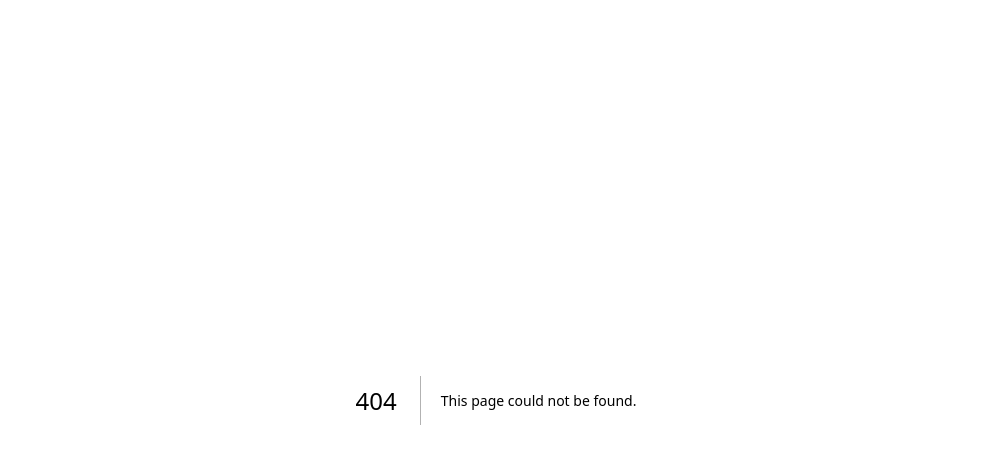
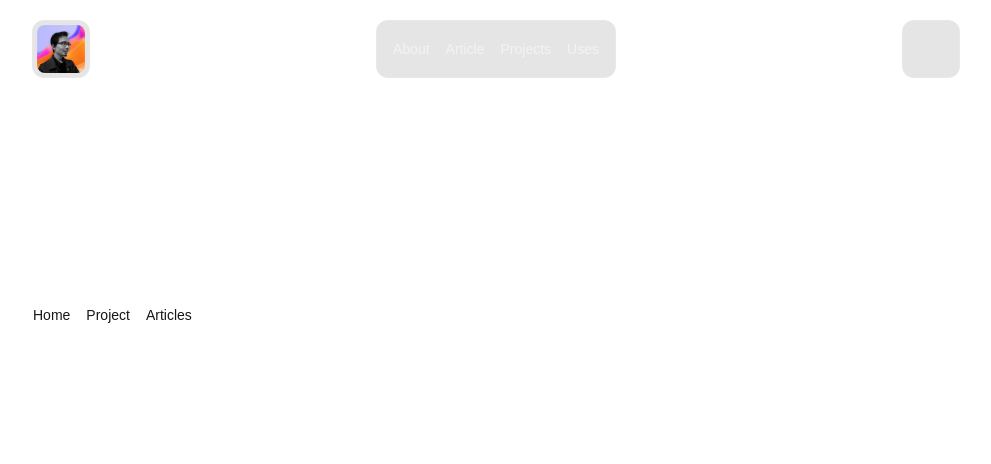
Before and after one commit to mmriz16/portfolio-latest, a Next.js app: page /pages/uses in a window 1280 px wide. Before the commit this address had no page. Shown: the top 464 px of the page, without its empty margins (144-1135 px from the left). Built offline with nearby package versions, Linux system fonts and the light colour scheme.

Commit message:
feat(pages): add new page components and restructure navigation
- Create new page components for About, Uses, Projects, and Articles
- Restructure navigation links to use Next.js Link component
- Move articles pages to new pages directory structure
- Update navbar to reflect new routing structure

```diff
--- a/src/app/components/navbar.tsx
+++ b/src/app/components/navbar.tsx
@@ -1,21 +1,20 @@
 'use client';
 import Image from 'next/image';
+import Link from 'next/link';
+
 
 export default function Navbar() {
   return (
     <div className="container w-full max-w-5xl mx-auto px-12 fixed top-5 left-1/2 -translate-x-1/2 flex justify-between">
       <div className="p-1 rounded-xl bg-black/10 w-fit border border-white/10 backdrop-blur-xl">
-        <a href="/home"><Image className="rounded-lg" width={48} height={48} src="/img/profile.jpg" alt="profile" /></a>
+        <Link href="/"><Image className="rounded-lg" width={48} height={48} src="/img/profile.jpg" alt="profile" /></Link>
       </div>
       <div className="p-4 rounded-xl bg-black/10 w-fit border border-white/10 backdrop-blur-xl flex justify-center">
         <ul className="flex gap-4 text-sm items-center text-white/50">
-          <li className="hover:text-white"><a href="/home">About</a></li>
-          <li className="hover:text-white"><a href="/articles/list">Article</a></li>
-
-
-
-          <li className="hover:text-white"><a href="/projects">Projects</a></li>
-          <li className="hover:text-white"><a href="/uses">Uses</a></li>
+          <li className="hover:text-white"><Link href="/pages/about">About</Link></li>
+          <li className="hover:text-white"><Link href="/pages/articles/list">Article</Link></li>
+          <li className="hover:text-white"><Link href="/pages/project/list">Projects</Link></li>
+          <li className="hover:text-white"><Link href="/pages/uses">Uses</Link></li>
         </ul>
       </div>
       <div className="p-1 rounded-xl bg-black/10 w-fit border border-white/10 backdrop-blur-xl">
--- /dev/null
+++ b/src/app/pages/about/page.tsx
@@ -0,0 +1,19 @@
+'use client';
+
+import Container from '@/app/components/container';
+import Navbar from '@/app/components/navbar';
+import Footer from '@/app/components/footer';
+
+export default function About() {
+  return (
+    <>
+      <Navbar />
+      <Container>
+        <div className="flex flex-col gap-7 px-6 mt-24 mb-12">
+          <h1 className="text-4xl font-bold text-white">About</h1>
+        </div>
+      </Container>
+      <Footer />
+    </>
+  );
+}
--- a/src/app/articles/list/page.tsx
+++ b/src/app/pages/articles/list/page.tsx
@@ -1,8 +1,8 @@
 'use client';
 
-import Container from '../../components/container';
-import Navbar from '../../components/navbar';
-import Footer from '../../components/footer';
+import Container from '../../../components/container';
+import Navbar from '../../../components/navbar';
+import Footer from '../../../components/footer';
 
 export default function Articles() {
   return (
--- /dev/null
+++ b/src/app/pages/project/detail/page.tsx
@@ -0,0 +1,19 @@
+'use client';
+
+import Container from '@/app/components/container';
+import Navbar from '@/app/components/navbar';
+import Footer from '@/app/components/footer';
+
+export default function ProjectDetail() {
+  return (
+    <>
+      <Navbar />
+      <Container>
+        <div className="flex flex-col gap-7 px-6 mt-24 mb-12">
+          <h1 className="text-4xl font-bold text-white">Project Detail</h1>
+        </div>
+      </Container>
+      <Footer />
+    </>
+  );
+}
--- /dev/null
+++ b/src/app/pages/project/list/page.tsx
@@ -0,0 +1,19 @@
+'use client';
+
+import Container from '@/app/components/container';
+import Navbar from '@/app/components/navbar';
+import Footer from '@/app/components/footer';
+
+export default function Project() {
+  return (
+    <>
+      <Navbar />
+      <Container>
+        <div className="flex flex-col gap-7 px-6 mt-24 mb-12">
+          <h1 className="text-4xl font-bold text-white">Project</h1>
+        </div>
+      </Container>
+      <Footer />
+    </>
+  );
+}
--- /dev/null
+++ b/src/app/pages/uses/page.tsx
@@ -0,0 +1,19 @@
+'use client';
+
+import Container from '@/app/components/container';
+import Navbar from '@/app/components/navbar';
+import Footer from '@/app/components/footer';
+
+export default function Uses() {
+  return (
+    <>
+      <Navbar />
+      <Container>
+        <div className="flex flex-col gap-7 px-6 mt-24 mb-12">
+          <h1 className="text-4xl font-bold text-white">Uses</h1>
+        </div>
+      </Container>
+      <Footer />
+    </>
+  );
+}
```
Also changed, not shown: src/app/pages/articles/detail/page.tsx (renamed from src/app/articles/detail/page.tsx).
